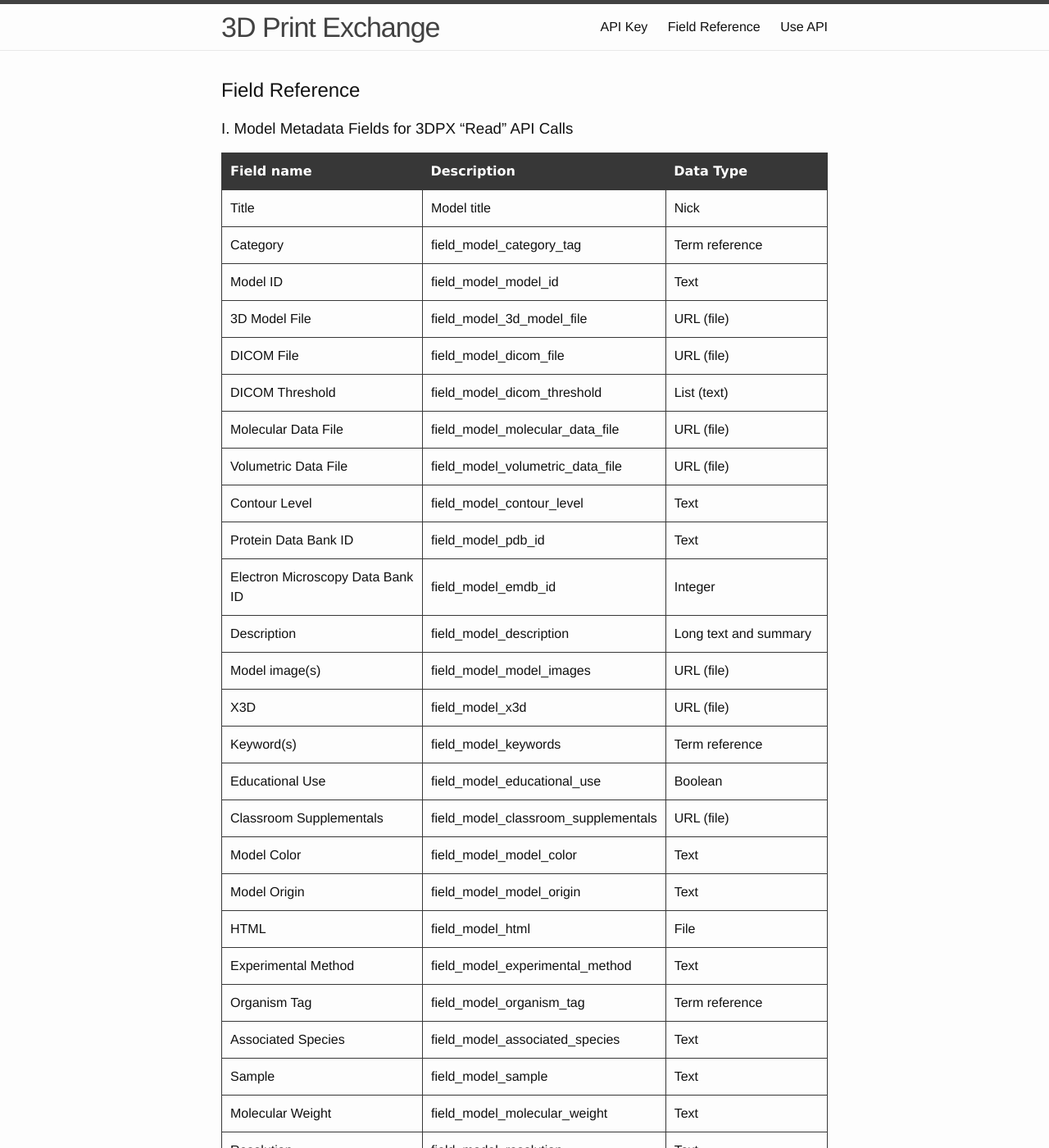
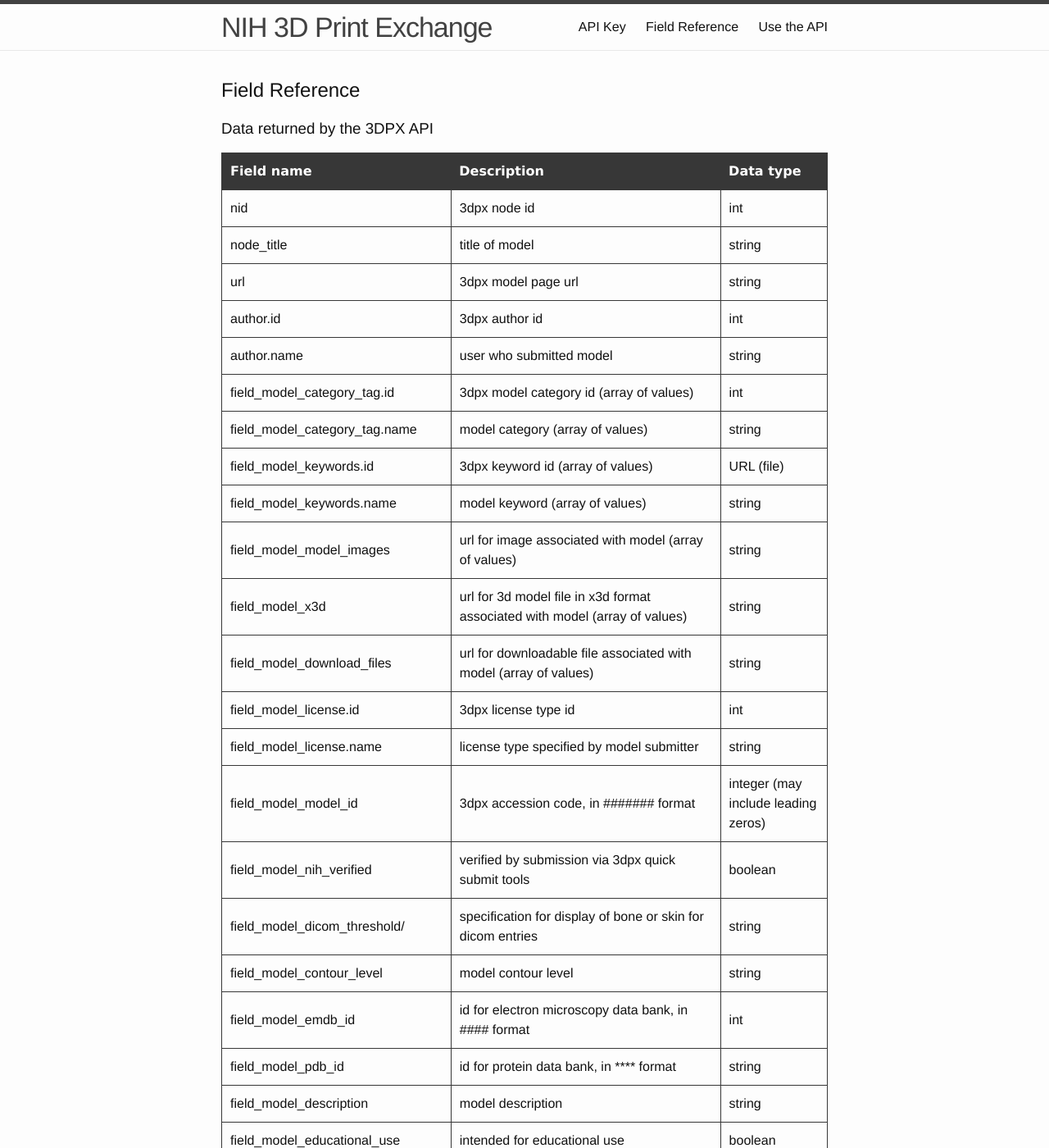
Before and after one commit to niaid/3dpx_api, a Jekyll site: the page built from field_reference.md, in a window 1280 px wide and 1400 px high. Shown: the whole window at 82% size. Built offline with Jekyll 4.4.1, drawn with Linux system fonts in a browser that asks for light colours; some of the changed text lies outside the part shown.

Commit message:
clean up page content, add links, update config

```diff
--- a/_config.yml
+++ b/_config.yml
@@ -1,12 +1,12 @@
 # Site settings
-title: 3D Print Exchange
-email: 3dprintexchange@nih.gov
+title: NIH 3D Print Exchange
+email: 3dprint[at]nih.gov
 description: > # this means to ignore newlines until "baseurl:"
   Build your own tools using our API to access 3dprint.nih.gov public data.
 baseurl: "/3dpx_api" # the subpath of your site, e.g. /blog/
-url: "https://github.com/MedicalScienceComputing" # the base hostname & protocol for your site
+url: "https://github.com/niaid" # the base hostname & protocol for your site
 twitter_username: nih3dprint
-#github_username:  MedicalScienceComputing
+#github_username: philipmac
 
 # Build settings
 markdown: kramdown
--- a/_data/field_refs_for_3dpx_read_apis.yml
+++ b/_data/field_refs_for_3dpx_read_apis.yml
@@ -1,273 +1,242 @@
 ---
   -
-    field_name: "Title"
-    description: "Model title"
-    data_type: "Nick"
+    field_name: "nid"
+    description: "3dpx node id"
+    data_type: "int"
   -
-    field_name: "Category"
-    description: "field_model_category_tag"
-    data_type: "Term reference"
+    field_name: "node_title"
+    description: "title of model"
+    data_type: "string"
   -
-    field_name: "Model ID"
-    description: "field_model_model_id"
-    data_type: "Text"
+    field_name: "url"
+    description: "3dpx model page url"
+    data_type: "string"
   -
-    field_name: "3D Model File"
-    description: "field_model_3d_model_file"
+    field_name: "author.id"
+    description: "3dpx author id"
+    data_type: "int"
+  -
+    field_name: "author.name"
+    description: "user who submitted model"
+    data_type: "string"
+  -
+    field_name: "field_model_category_tag.id"
+    description: "3dpx model category id (array of values)"
+    data_type: "int"
+  -
+    field_name: "field_model_category_tag.name"
+    description: "model category (array of values)"
+    data_type: "string"
+  -
+    field_name: "field_model_keywords.id"
+    description: "3dpx keyword id (array of values)"
     data_type: "URL (file)"
   -
-    field_name: "DICOM File"
-    description: "field_model_dicom_file"
-    data_type: "URL (file)"
+    field_name: "field_model_keywords.name"
+    description: "model keyword (array of values)"
+    data_type: "string"
   -
-    field_name: "DICOM Threshold"
-    description: "field_model_dicom_threshold"
-    data_type: "List (text)"
+    field_name: "field_model_model_images"
+    description: "url for image associated with model (array of values)"
+    data_type: "string"
   -
-    field_name: "Molecular Data File"
-    description: "field_model_molecular_data_file"
-    data_type: "URL (file)"
+    field_name: "field_model_x3d"
+    description: "url for 3d model file in x3d format associated with model (array of values)"
+    data_type: "string"
   -
-    field_name: "Volumetric Data File"
-    description: "field_model_volumetric_data_file"
-    data_type: "URL (file)"
+    field_name: "field_model_download_files"
+    description: "url for downloadable file associated with model (array of values)"
+    data_type: "string"
   -
-    field_name: "Contour Level"
-    description: "field_model_contour_level"
-    data_type: "Text"
+    field_name: "field_model_license.id"
+    description: "3dpx license type id"
+    data_type: "int"
   -
-    field_name: "Protein Data Bank ID"
-    description: "field_model_pdb_id"
-    data_type: "Text"
+    field_name: "field_model_license.name"
+    description: "license type specified by model submitter"
+    data_type: "string"
   -
-    field_name: "Electron Microscopy Data Bank ID"
-    description: "field_model_emdb_id"
-    data_type: "Integer"
+    field_name: "field_model_model_id"
+    description: "3dpx accession code, in ####### format"
+    data_type: "integer (may include leading zeros)"
   -
-    field_name: "Description"
-    description: "field_model_description"
-    data_type: "Long text and summary"
+    field_name: "field_model_nih_verified"
+    description: "verified by submission via 3dpx quick submit tools"
+    data_type: "boolean"
   -
-    field_name: "Model image(s)"
-    description: "field_model_model_images"
-    data_type: "URL (file)"
+    field_name: "field_model_dicom_threshold/"
+    description: "specification for display of bone or skin for dicom entries"
+    data_type: "string"
   -
-    field_name: "X3D"
-    description: "field_model_x3d"
-    data_type: "URL (file)"
+    field_name: "field_model_contour_level"
+    description: "model contour level"
+    data_type: "string"
   -
-    field_name: "Keyword(s)"
-    description: "field_model_keywords"
-    data_type: "Term reference"
+    field_name: "field_model_emdb_id"
+    description: "id for electron microscopy data bank, in #### format"
+    data_type: "int"
   -
-    field_name: "Educational Use"
-    description: "field_model_educational_use"
-    data_type: "Boolean"
+    field_name: "field_model_pdb_id"
+    description: "id for protein data bank, in **** format"
+    data_type: "string"
   -
-    field_name: "Classroom Supplementals"
-    description: "field_model_classroom_supplementals"
-    data_type: "URL (file)"
+    field_name: "field_model_description"
+    description: "model description"
+    data_type: "string"
   -
-    field_name: "Model Color"
-    description: "field_model_model_color"
-    data_type: "Text"
+    field_name: "field_model_educational_use"
+    description: "intended for educational use"
+    data_type: "boolean"
   -
-    field_name: "Model Origin"
-    description: "field_model_model_origin"
-    data_type: "Text"
+    field_name: "field_model_model_color"
+    description: "model color (array of values)"
+    data_type: "string"
   -
-    field_name: "HTML"
-    description: "field_model_html"
-    data_type: "File"
+    field_name: "field_model_model_origin"
+    description: "origin of model"
+    data_type: "string"
   -
-    field_name: "Experimental Method"
-    description: "field_model_experimental_method"
-    data_type: "Text"
+    field_name: "field_model_associated_species"
+    description: "associated species for model"
+    data_type: "string"
   -
-    field_name: "Organism Tag"
-    description: "field_model_organism_tag"
-    data_type: "Term reference"
+    field_name: "field_model_experimental_method"
+    description: "experimental method used for structure determination"
+    data_type: "string"
   -
-    field_name: "Associated Species"
-    description: "field_model_associated_species"
-    data_type: "Text"
+    field_name: "field_model_molecular_weight"
+    description: "model molecular weight"
+    data_type: "string"
   -
-    field_name: "Sample"
-    description: "field_model_sample"
-    data_type: "Text"
+    field_name: "field_model_sample"
+    description: "model sample"
+    data_type: "string"
   -
-    field_name: "Molecular Weight"
-    description: "field_model_molecular_weight"
-    data_type: "Text"
+    field_name: "field_model_variations"
+    description: "model variation, referencing nid field (array of values)"
+    data_type: "int"
   -
-    field_name: "Resolution"
-    description: "field_model_resolution"
-    data_type: "Text"
+    field_name: "field_model_resolution"
+    description: "model resolution"
+    data_type: "string"
   -
-    field_name: "Resolution Units"
-    description: "field_model_resolution_units"
-    data_type: "Text"
+    field_name: "field_model_resolution_units"
+    description: "model resolution units"
+    data_type: "string"
   -
-    field_name: "UniProt Reference Number"
-    description: "field_model_uniprot_reference"
-    data_type: "Text"
+    field_name: "field_model_oligomeric_details"
+    description: "model oligomeric details"
+    data_type: "string"
   -
-    field_name: "Oligomeric Details"
-    description: "field_model_oligometric_details"
-    data_type: "Text"
+    field_name: "field_model_r_factor"
+    description: "model r factor, which is the measure of the agreement between the structural model and the experimental diffraction data"
+    data_type: "string"
   -
-    field_name: "R-Factor"
-    description: "field_model_r_factor"
-    data_type: "Text"
+    field_name: "field_model_uniprot_reference"
+    description: "uniprot reference number"
+    data_type: "string"
   -
-    field_name: "Scattering Type"
-    description: "field_model_scattering_type"
-    data_type: "Text"
+    field_name: "field_model_contour_level_1"
+    description: "model contour level (duplicate)"
+    data_type: "string"
   -
-    field_name: "Contour Level"
-    description: "field_model_contour_level"
-    data_type: "Text"
+    field_name: "field_model_field_of_study"
+    description: "associated medical or scientific field of study"
+    data_type: "string"
   -
-    field_name: "Medical or Scientific Field of Study"
-    description: "field_model_field_of_study"
-    data_type: "Text"
+    field_name: "field_model_scattering_type"
+    description: "model scattering type"
+    data_type: "string"
   -
-    field_name: "Data Source"
-    description: "field_model_data_source"
-    data_type: "List (text)"
+    field_name: "field_model_data_source"
+    description: "model data source"
+    data_type: "string"
   -
-    field_name: "X Dimension"
-    description: "field_model_x_dimension"
-    data_type: "Text"
+    field_name: "field_model_x_dimension"
+    description: "model x dimension"
+    data_type: "string"
   -
-    field_name: "Y Dimension"
-    description: "field_model_y_dimension"
-    data_type: "Text"
+    field_name: "field_model_x_spacing"
+    description: "model x spacing"
+    data_type: "string"
   -
-    field_name: "Z Dimension"
-    description: "field_model_z_dimension"
-    data_type: "Text"
+    field_name: "field_model_y_dimension"
+    description: "model y dimensiong"
+    data_type: "string"
   -
-    field_name: "X Spacing"
-    description: "field_model_x_spacing"
-    data_type: "Text"
+    field_name: "field_model_y_spacing"
+    description: "model y spacing"
+    data_type: "string"
   -
-    field_name: "Y Spacing"
-    description: "field_model_y_spacing"
-    data_type: "Text"
+    field_name: "field_model_z_dimension"
+    description: "model z dimension"
+    data_type: "string"
   -
-    field_name: "Z Spacing"
-    description: "field_model_z_spacing"
-    data_type: "Text"
+    field_name: "field_model_z_spacing"
+    description: "model z spacing"
+    data_type: "string"
   -
-    field_name: "Research Application"
-    description: "field_model_research_application"
-    data_type: "Text"
+    field_name: "field_model_print_units"
+    description: "model print units"
+    data_type: "string"
   -
-    field_name: "Recommended 3D Printer(s)"
-    description: "field_model_recommended_printers"
-    data_type: "Text"
+    field_name: "field_model_recommended_printers"
+    description: "recommended printer(s) for model"
+    data_type: "string"
   -
-    field_name: "Recommended Printing Material"
-    description: "field_model_recommended_material"
-    data_type: "Text"
+    field_name: "field_model_recommended_material"
+    description: "recommended printing material for model"
+    data_type: "string"
   -
-    field_name: "Recommended Support Material"
-    description: "field_model_recommended_support"
-    data_type: "Text"
+    field_name: "field_model_research_application"
+    description: "research application for model"
+    data_type: "string"
   -
-    field_name: "Print Units"
-    description: "field_model_print_units"
-    data_type: "Text"
+    field_name: "field_model_print_units_1"
+    description: "model print units (duplicate)"
+    data_type: "string"
   -
-    field_name: "Scale at Given Print Units"
-    description: "field_model_scale_at_print_units"
-    data_type: "Text"
+    field_name: "field_model_recommended_support"
+    description: "recommended support material for model"
+    data_type: "string"
   -
-    field_name: "Finishing Instructions"
-    description: "field_model_finishing_instructions"
-    data_type: "Long text"
+    field_name: "field_model_scale_at_print_units"
+    description: "scale of model at given print units"
+    data_type: "string"
   -
-    field_name: "PubMed ID"
-    description: "field_model_pubmed_id"
-    data_type: "Integer"
+    field_name: "field_model_digital_object_id"
+    description: "digital object identifier (doi)"
+    data_type: "string"
   -
-    field_name: "Digital Object Identifier (DOI)"
-    description: "field_model_digital_object_id"
-    data_type: "Text"
+    field_name: "field_model_finishing_instr"
+    description: "finishing instructions"
+    data_type: "string"
   -
-    field_name: "Author(s)"
-    description: "field_model_authors"
-    data_type: "Text"
+    field_name: "field_model_pubmed_id"
+    description: "pubmed identifier"
+    data_type: "int"
   -
-    field_name: "Other Related Citation(s)"
-    description: "field_model_other_related_cit"
-    data_type: "Integer"
+    field_name: "field_model_other_related_cit"
+    description: "pubmed identifier for other related citation(s) (array of values)"
+    data_type: "int"
   -
-    field_name: "Citation Title"
-    description: "field_model_citation_title"
-    data_type: "Text"
+    field_name: "field_model_citation_title"
+    description: "citation title"
+    data_type: "string"
   -
-    field_name: "Citation Year"
-    description: "field_model_citation_year"
-    data_type: "Text"
+    field_name: "field_model_citation_year"
+    description: "citation year"
+    data_type: "string"
   -
-    field_name: "Attribution Instructions"
-    description: "field_model_attribution_instr"
-    data_type: "Long text"
+    field_name: "field_model_attribution_instr"
+    description: "model attribution instructions"
+    data_type: "string"
   -
-    field_name: "Additional Model File(s)"
-    description: "field_model_additional_3d_model"
-    data_type: "URL (file)"
+    field_name: "field_model_rating"
+    description: "average model rating"
+    data_type: "float"
   -
-    field_name: "Supplemental Documentation"
-    description: "field_model_supplemental_doc"
-    data_type: "URL (file)"
+    field_name: "field_model_quick_submit"
+    description: "submitted via 3dpx quick submit function"
+    data_type: "boolean"
   -
-    field_name: "URL path settings"
-    description: "path"
-    data_type: "Path module form elements"
-  -
-    field_name: "NIH Verified"
-    description: "field_model_nih_verified"
-    data_type: "Boolean"
-  -
-    field_name: "Terms and Conditions"
-    description: "field_model_terms_and_conditions"
-    data_type: "Boolean"
-  -
-    field_name: "Pipeline Log"
-    description: "field_model_pipeline_log"
-    data_type: "Long text"
-  -
-    field_name: "License"
-    description: "field_model_ license"
-    data_type: "Node reference"
-  -
-    field_name: "Download File(s)"
-    description: "field_model_download_files"
-    data_type: "URL (file)"
-  -
-    field_name: "Rating"
-    description: "field_model_rating"
-    data_type: "Fivestar Rating"
-  -
-    field_name: "Variation(s)"
-    description: "field_model_variations"
-    data_type: "Node reference"
-  -
-    field_name: "Quick Submit"
-    description: "field_model_quick_submit"
-    data_type: "Boolean"
-  -
-    field_name: "MoM Date"
-    description: "field_model_mom_date"
-    data_type: "Date"
-  -
-    field_name: "Link to MoM etnry"
-    description: "field_model_pdb_mom_url"
-    data_type: "Link"
-  -
-    field_name: "MoM Category"
-    description: "field_model_mom_category"
-    data_type: "Term reference"
--- a/field_reference.md
+++ b/field_reference.md
@@ -6,14 +6,14 @@
 
 ## Field Reference
 
-### I. Model Metadata Fields for 3DPX "Read" API Calls
+### Data returned by the 3DPX API
 
 <table class="table">
   <thead>
     <tr>
       <th class="th">Field name</th>
       <th class="th">Description</th>
-      <th class="th">Data Type</th>
+      <th class="th">Data type</th>
     </tr>
   </thead>
   <tbody>
@@ -28,6 +28,7 @@
   </tbody>
 </table>
 
+<!---
 #### II. Model Metadata Fields for 3DPX "Write" APIs
 The following fields are required for proper pipeline processing and/or organization within the repository, and should be included in any API-based model submissions.
 
@@ -49,3 +50,4 @@
   {% endfor %}
   </tbody>
 </table>
+-->
--- a/index.html
+++ b/index.html
@@ -11,10 +11,10 @@
   We organized this site into a few major sections:
   <ul>
     <li>
-      <a href="api_basics">API Basics:</a> Learn the operations offered by the API.
+      <a href="use_api">Use the API:</a> Learn the operations offered by the API.
     </li>
     <li>
-      <a href="api_calls">API Calls:</a> Practice with the API operations using interactive tools.
+      <a href="api_key">API Key:</a> Generate an API key to use the API.
     </li>
     <li>
       <a href="field_reference">Field Reference:</a> Understand the information that is returned by the API.</li>
```
Also changed, not shown: use_api.md (+7 -10 lines).
